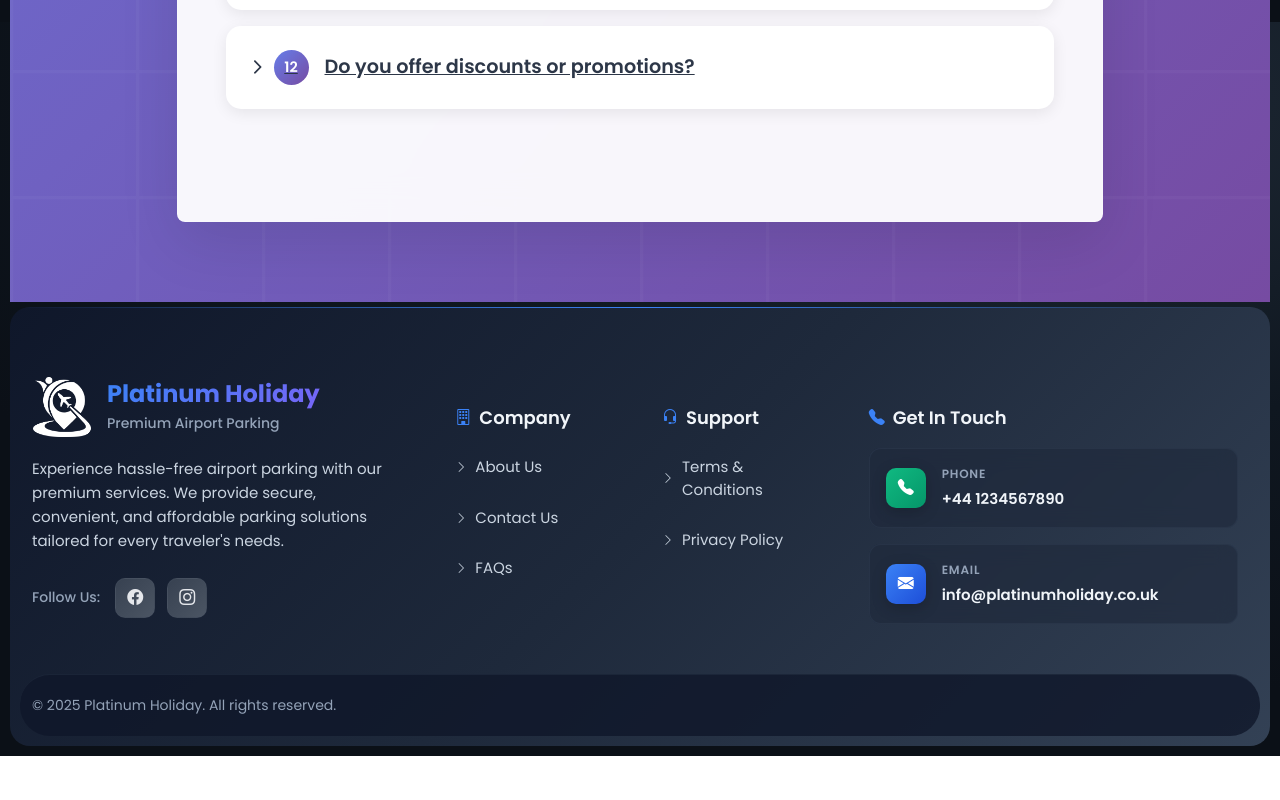
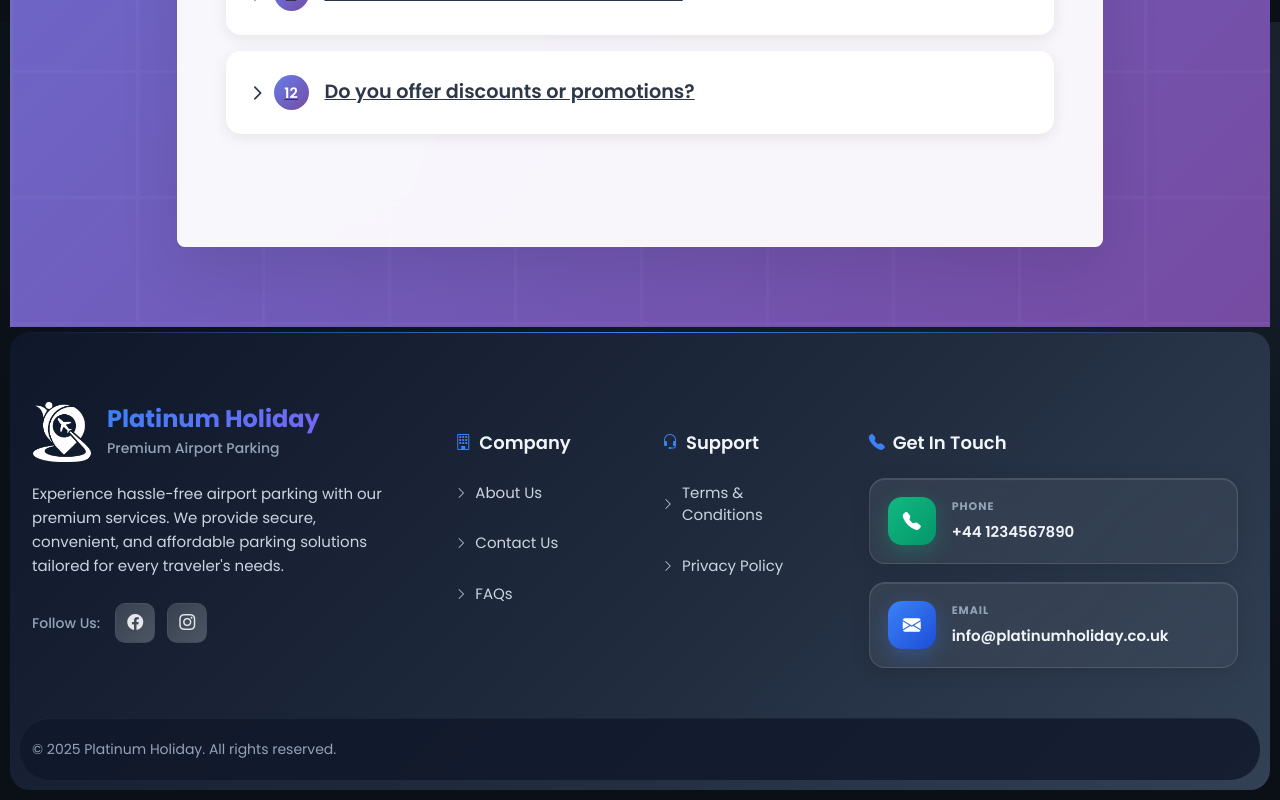
Before and after one commit to subekka20/platinum_holiday, a React (Create React App) app in the folder frontend/: page /faq in a window 1280 px wide. Shown: the part 1578-2378 px from the top of the page. Before the commit the page ends 2334 px from the top, so only its background shows below. Built offline with nearby package versions, Linux system fonts and the light colour scheme; no server answers.

Commit message:
changes added

```diff
--- a/frontend/src/components/Footer.css
+++ b/frontend/src/components/Footer.css
@@ -190,22 +190,26 @@
 .contact-cards {
   display: flex;
   flex-direction: column;
-  gap: 16px;
-  margin-top: 20px;
+  gap: 18px;
+  margin-top: 24px;
 }
 
 .contact-card {
-  background: rgba(30, 41, 59, 0.6);
-  border: 1px solid rgba(51, 65, 85, 0.4);
-  border-radius: 12px;
-  padding: 16px;
+  background: linear-gradient(135deg, rgba(255, 255, 255, 0.08), rgba(255, 255, 255, 0.04));
+  border: 1px solid rgba(255, 255, 255, 0.12);
+  border-radius: 16px;
+  padding: 18px;
   display: flex;
   align-items: center;
   gap: 16px;
-  transition: all 0.3s ease;
-  backdrop-filter: blur(10px);
+  transition: all 0.4s cubic-bezier(0.4, 0, 0.2, 1);
+  backdrop-filter: blur(12px);
   position: relative;
   overflow: hidden;
+  cursor: pointer;
+  box-shadow:
+    0 4px 20px rgba(0, 0, 0, 0.1),
+    inset 0 1px 0 rgba(255, 255, 255, 0.1);
 }
 
 .contact-card::before {
@@ -215,47 +219,90 @@
   left: 0;
   right: 0;
   bottom: 0;
-  background: linear-gradient(135deg, rgba(59, 130, 246, 0.05), rgba(139, 92, 246, 0.05));
+  background: linear-gradient(135deg,
+    rgba(59, 130, 246, 0.08),
+    rgba(139, 92, 246, 0.08));
   opacity: 0;
-  transition: opacity 0.3s ease;
+  transition: opacity 0.4s ease;
+  border-radius: 16px;
+}
+
+.contact-card::after {
+  content: '';
+  position: absolute;
+  top: 0;
+  left: 0;
+  width: 3px;
+  height: 100%;
+  background: linear-gradient(180deg, transparent, #3b82f6, transparent);
+  opacity: 0;
+  transition: all 0.4s ease;
 }
 
 .contact-card:hover {
-  background: rgba(30, 41, 59, 0.8);
-  border-color: rgba(59, 130, 246, 0.4);
-  transform: translateY(-2px);
-  box-shadow: 0 8px 25px rgba(0, 0, 0, 0.2);
+  background: linear-gradient(135deg, rgba(255, 255, 255, 0.15), rgba(255, 255, 255, 0.08));
+  border-color: rgba(59, 130, 246, 0.3);
+  transform: translateY(-3px) scale(1.02);
+  box-shadow:
+    0 12px 35px rgba(0, 0, 0, 0.15),
+    0 0 0 1px rgba(59, 130, 246, 0.2),
+    inset 0 1px 0 rgba(255, 255, 255, 0.2);
 }
 
 .contact-card:hover::before {
   opacity: 1;
 }
 
+.contact-card:hover::after {
+  opacity: 1;
+}
+
+.contact-card:nth-child(1):hover::after {
+  background: linear-gradient(180deg, transparent, #10b981, transparent);
+}
+
+.contact-card:nth-child(2):hover::after {
+  background: linear-gradient(180deg, transparent, #3b82f6, transparent);
+}
+
 .contact-icon {
-  width: 40px;
-  height: 40px;
-  border-radius: 10px;
+  width: 48px;
+  height: 48px;
+  border-radius: 14px;
   display: flex;
   align-items: center;
   justify-content: center;
   color: white;
-  font-size: 16px;
+  font-size: 18px;
   flex-shrink: 0;
   position: relative;
   z-index: 2;
-  box-shadow: 0 4px 15px rgba(0, 0, 0, 0.2);
+  transition: all 0.4s ease;
+  box-shadow:
+    0 6px 20px rgba(0, 0, 0, 0.15),
+    inset 0 1px 0 rgba(255, 255, 255, 0.2);
+}
+
+.contact-card:hover .contact-icon {
+  transform: scale(1.1) rotateY(10deg);
+  box-shadow:
+    0 8px 25px rgba(0, 0, 0, 0.2),
+    inset 0 1px 0 rgba(255, 255, 255, 0.3);
 }
 
 .contact-icon.phone {
   background: linear-gradient(135deg, #10b981, #059669);
+  box-shadow: 0 6px 20px rgba(16, 185, 129, 0.3);
 }
 
 .contact-icon.email {
   background: linear-gradient(135deg, #3b82f6, #1d4ed8);
+  box-shadow: 0 6px 20px rgba(59, 130, 246, 0.3);
 }
 
 .contact-icon.location {
   background: linear-gradient(135deg, #f59e0b, #d97706);
+  box-shadow: 0 6px 20px rgba(245, 158, 11, 0.3);
 }
 
 .contact-info {
@@ -267,11 +314,17 @@
 .contact-label {
   display: block;
   color: #94a3b8;
-  font-size: 12px;
-  font-weight: 600;
+  font-size: 11px;
+  font-weight: 700;
   text-transform: uppercase;
-  letter-spacing: 0.8px;
-  margin-bottom: 4px;
+  letter-spacing: 1px;
+  margin-bottom: 6px;
+  transition: all 0.3s ease;
+}
+
+.contact-card:hover .contact-label {
+  color: #cbd5e1;
+  transform: translateX(2px);
 }
 
 .contact-value {
@@ -279,13 +332,38 @@
   font-size: 15px;
   font-weight: 600;
   text-decoration: none;
-  transition: all 0.3s ease;
+  transition: all 0.4s ease;
   line-height: 1.4;
+  position: relative;
 }
 
-.contact-value:hover {
-  color: #3b82f6;
-  text-shadow: 0 0 8px rgba(59, 130, 246, 0.3);
+.contact-value::after {
+  content: '';
+  position: absolute;
+  bottom: -2px;
+  left: 0;
+  width: 0;
+  height: 2px;
+  background: linear-gradient(90deg, #3b82f6, #8b5cf6);
+  transition: width 0.4s ease;
+}
+
+.contact-card:hover .contact-value {
+  color: #ffffff;
+  transform: translateX(3px);
+  text-shadow: 0 0 12px rgba(59, 130, 246, 0.4);
+}
+
+.contact-card:hover .contact-value::after {
+  width: 100%;
+}
+
+.contact-card:nth-child(1):hover .contact-value {
+  text-shadow: 0 0 12px rgba(16, 185, 129, 0.4);
+}
+
+.contact-card:nth-child(1):hover .contact-value::after {
+  background: linear-gradient(90deg, #10b981, #34d399);
 }
 
 /* Newsletter Section */
@@ -484,23 +562,26 @@
   }
 
   .contact-cards {
-    gap: 12px;
-    margin-top: 15px;
+    gap: 15px;
+    margin-top: 20px;
   }
 
   .contact-card {
-    padding: 14px;
+    padding: 16px;
     gap: 14px;
+    border-radius: 14px;
   }
 
   .contact-icon {
-    width: 35px;
-    height: 35px;
-    font-size: 14px;
+    width: 42px;
+    height: 42px;
+    font-size: 16px;
+    border-radius: 12px;
   }
 
   .contact-label {
-    font-size: 11px;
+    font-size: 10px;
+    margin-bottom: 5px;
   }
 
   .contact-value {
@@ -542,17 +623,20 @@
     flex-direction: row;
     text-align: left;
     gap: 12px;
-    padding: 12px;
+    padding: 14px;
+    border-radius: 12px;
   }
 
   .contact-icon {
-    width: 32px;
-    height: 32px;
-    font-size: 13px;
+    width: 36px;
+    height: 36px;
+    font-size: 14px;
+    border-radius: 10px;
   }
 
   .contact-label {
-    font-size: 10px;
+    font-size: 9px;
+    margin-bottom: 4px;
   }
 
   .contact-value {
--- a/frontend/src/components/Header.jsx
+++ b/frontend/src/components/Header.jsx
@@ -130,12 +130,12 @@ const Header = () => {
                     className="nav-logo-link"
                   >
                     <img
-                      src="assets/images/logo.png"
+                      src="assets/images/logo-light.png"
                       className="nav-logo"
                       alt="Logo"
                     />
                     <img
-                      src="assets/images/logo.png"
+                      src="assets/images/logo-light.png"
                       className="scrolled-logo"
                       alt="Logo"
                     />
--- a/frontend/src/pages/Booking/Booking.jsx
+++ b/frontend/src/pages/Booking/Booking.jsx
@@ -473,7 +473,7 @@ const Booking = () => {
       console.log(result);
 
       ReactGA.event({
-        category: 'CAR PARK BOOKING',
+        category: 'VEHICLE PARK BOOKING',
         action: 'booking',
         label: 'online_booking',
         value: response.data?.totalPayable
--- a/frontend/src/pages/FaQ/FaQ.jsx
+++ b/frontend/src/pages/FaQ/FaQ.jsx
@@ -21,7 +21,7 @@ const FaQ = () => {
     { id: 8, question: 'What if I need to change my travel dates?', answer: 'Date changes depend on availability and provider rules; fees may apply. Contact us ASAP to discuss options.' },
     { id: 9, question: 'Is shuttle service to the airport available?', answer: 'Many partner facilities provide complimentary shuttle service. Details are included in your reservation confirmation.' },
     { id: 10, question: 'What if my flight is delayed or I need to extend my parking stay?', answer: 'Contact the parking facility directly for extensions; charges may apply. For booking changes, reach out to our support.' },
-    { id: 11, question: 'How can I contact customer service?', answer: 'Email us at info@theparkingdeals.uk or call +44 1234567890. Our support team is available during business hours.' },
+    { id: 11, question: 'How can I contact customer service?', answer: 'Email us at info@platinumholiday.co.uk or call +44 1234567890. Our support team is available during business hours.' },
     { id: 12, question: 'Do you offer discounts or promotions?', answer: 'Yes — subscribe to our newsletter and follow our social channels for the latest offers.' }
   ];
 
@@ -43,7 +43,7 @@ const FaQ = () => {
 
                 <div className="faq-overview">
                   <h5 className="faq-overview-title">💡 Quick Help</h5>
-                  <p className="faq-overview-text">Can’t find an answer? Contact our support at <strong>+44 1234567890</strong> or <strong>info@theparkingdeals.uk</strong>.</p>
+                  <p className="faq-overview-text">Can’t find an answer? Contact our support at <strong>+44 1234567890</strong> or <strong>info@platinumholiday.co.uk</strong>.</p>
                 </div>
 
                 <Accordion activeIndex={activeIndex} onTabChange={(e) => setActiveIndex(e.index)} className="faq-accordion">
@@ -59,7 +59,7 @@ const FaQ = () => {
                   <p className="faq-contact-text">Our support team is ready to assist you.</p>
                   <div className="faq-contact-buttons">
                     <a href="tel:+447375551666" className="faq-contact-btn phone-btn">📞 Call Us</a>
-                    <a href="mailto:info@theparkingdeals.uk" className="faq-contact-btn email-btn">📧 Email Us</a>
+                    <a href="mailto:info@platinumholiday.co.uk" className="faq-contact-btn email-btn">📧 Email Us</a>
                   </div>
                 </div> */}
               </Card>
--- a/frontend/src/pages/ForgotPassword/ForgotPassword.jsx
+++ b/frontend/src/pages/ForgotPassword/ForgotPassword.jsx
@@ -215,7 +215,7 @@ const ForgotPassword = () => {
                     </div>
 
                     <Button
-                      label={loading ? "Processing..." : "SEND RESET LINK"}
+                      label={loading ? "Processing..." : "CHANGE PASSWORD"}
                       className="split-signin-button"
                       loading={loading}
                       disabled={!resetPasswordInfo.email}
```
